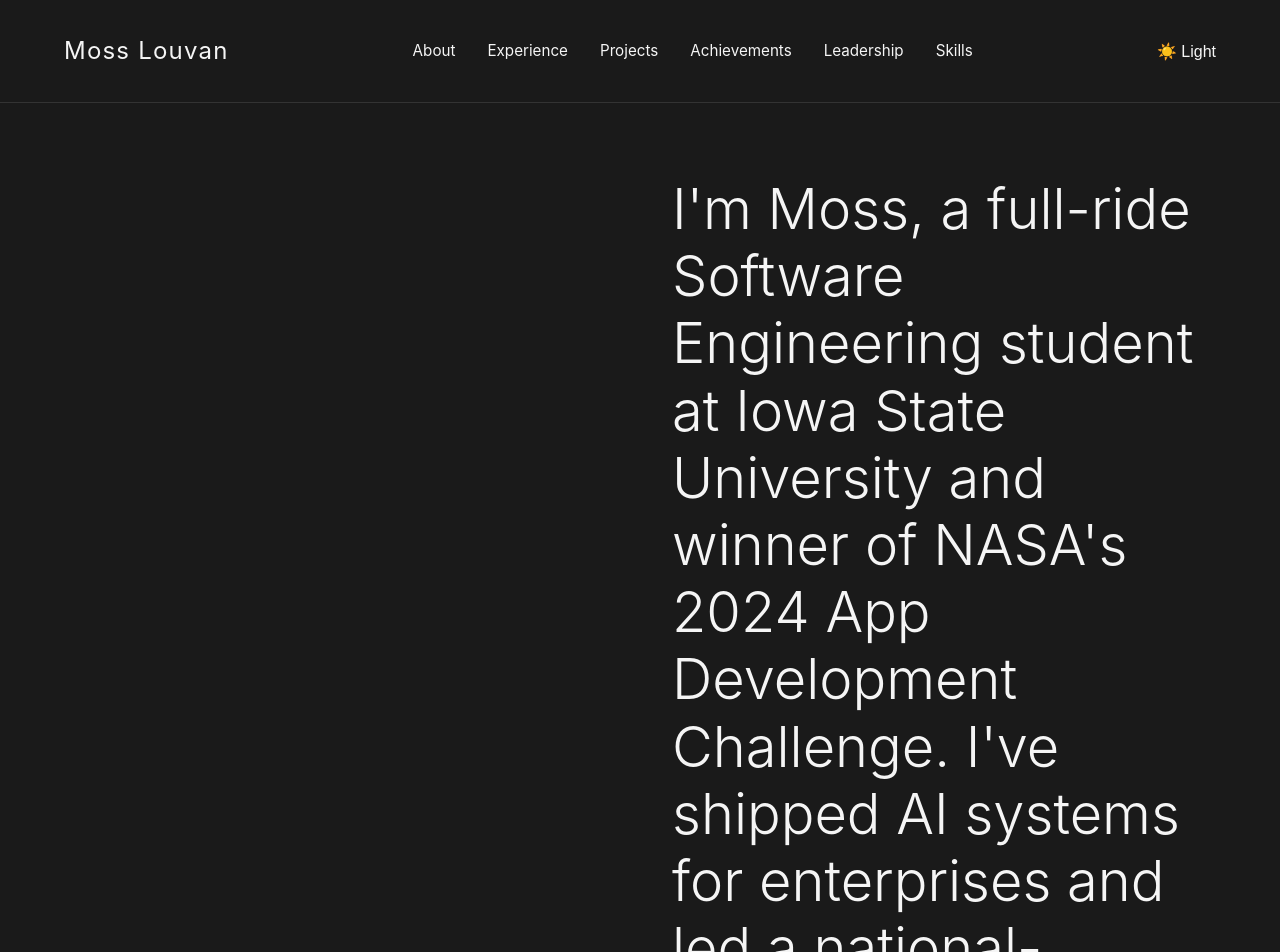
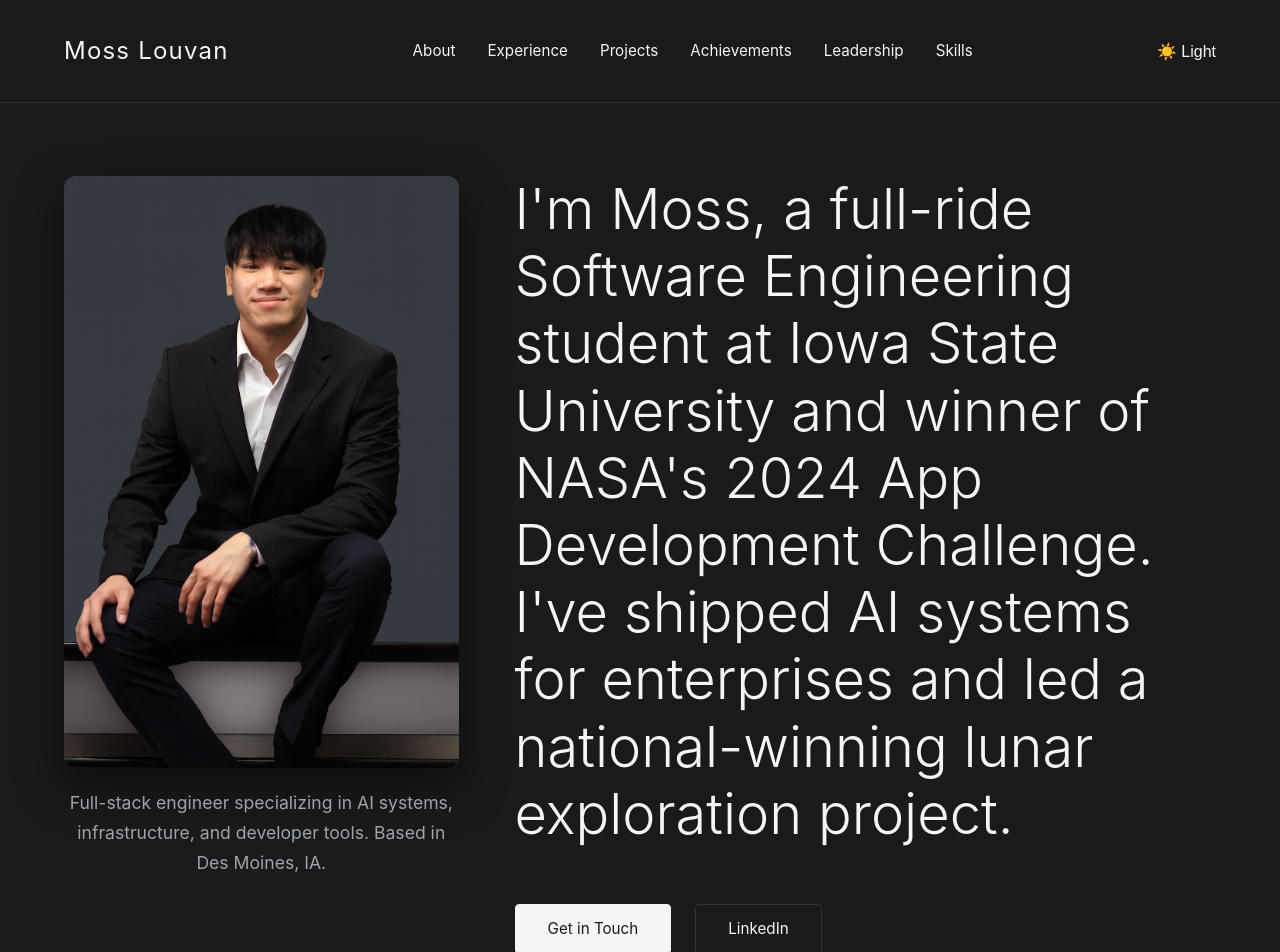
Before and after one commit to MossLouvan/MossLouvanPortfolio, a Next.js app: page / in a window 1280 px wide. Shown: the top 952 px of the page. Built offline with nearby package versions, Linux system fonts and the light colour scheme.

Commit message:
Added changes to the Gallery Grid

```diff
--- a/app/globals.css
+++ b/app/globals.css
@@ -63,11 +63,7 @@ body {
 .profile-card {
   display: flex;
   align-items: center;
-  gap: 0;
-}
-
-.profile-avatar {
-  display: none;
+  gap: 0.75rem;
 }
 
 .profile-name {
@@ -118,24 +114,65 @@ body {
   opacity: 0.6;
 }
 
-/* Hero Section */
+/* =========================
+   Hero Section
+   ========================= */
+
 .hero-banner {
-  display: grid;
-  grid-template-columns: 1fr 1fr;
-  gap: 4rem;
-  align-items: center;
   padding: 6rem 4rem;
   margin-top: 80px;
   max-width: 1400px;
   margin-left: auto;
   margin-right: auto;
   width: 100%;
-  background: transparent;
-  border: none;
-  box-shadow: none;
-  animation: none;
+  min-height: calc(100vh - 80px); /* fill most of the screen */
+  display: flex;
+  align-items: center;
 }
 
+.hero-inner {
+  display: grid;
+  grid-template-columns: minmax(0, 0.9fr) minmax(0, 1.6fr); /* left image, right text */
+  gap: 3.5rem;
+  width: 100%;
+  align-items: start;
+}
+
+/* left column: tall avatar + subtitle, centered */
+.hero-left {
+  display: flex;
+  flex-direction: column;
+  align-items: center;
+  gap: 1.25rem;
+}
+
+.hero-avatar {
+  width: 100%;
+  max-width: 420px;
+  height: auto;
+  border-radius: 0.75rem;
+  overflow: hidden;
+  box-shadow: 0 18px 45px rgba(0, 0, 0, 0.5);
+  background: var(--border);
+}
+
+.hero-avatar img {
+  width: 100%;
+  height: auto;
+  object-fit: contain;
+  display: block;
+}
+
+
+/* right column: title + buttons */
+.hero-copy {
+  max-width: 750px;
+  display: flex;
+  flex-direction: column;
+  justify-content: center;
+}
+
+/* title block – visually similar height to image */
 .hero-title {
   font-size: 3.5rem;
   font-weight: 300;
@@ -148,11 +185,14 @@ body {
   font-weight: 400;
 }
 
+/* subtitle centered under picture */
 .hero-subtitle {
   font-size: 1.1rem;
   color: var(--muted);
-  margin: 1rem 0;
+  margin: 0;
   line-height: 1.7;
+  text-align: center;
+  max-width: 26rem;
 }
 
 .hero-actions {
@@ -161,6 +201,7 @@ body {
   margin-top: 2rem;
 }
 
+/* Buttons */
 .btn {
   padding: 0.75rem 2rem;
   border: 1px solid var(--fg);
@@ -196,27 +237,10 @@ body {
   border: 1px solid var(--border);
 }
 
-/* Profile Image */
-.hero-banner::before {
-  content: '';
-}
+/* =========================
+   Sections
+   ========================= */
 
-.hero-banner > div:first-child {
-  width: 100%;
-  max-width: 400px;
-  aspect-ratio: 3/4;
-  background: linear-gradient(135deg, #000000, #333333);
-  border-radius: 0.5rem;
-  overflow: hidden;
-}
-
-.hero-banner > div:first-child img {
-  width: 100%;
-  height: 100%;
-  object-fit: cover;
-}
-
-/* Sections */
 .collapsible-section {
   border-top: 1px solid var(--border);
   padding: 4rem 4rem;
@@ -452,10 +476,14 @@ body {
   }
 
   .hero-banner {
+    padding: 3rem 2rem;
+    margin-top: 140px;
+    min-height: auto;
+  }
+
+  .hero-inner {
     grid-template-columns: 1fr;
-    padding: 3rem 2rem;
     gap: 2rem;
-    margin-top: 140px;
   }
 
   .hero-title {
--- a/app/layout.tsx
+++ b/app/layout.tsx
@@ -21,9 +21,7 @@ export const viewport: Viewport = {
 export default function RootLayout({ children }: { children: ReactNode }) {
   return (
     <html lang="en" suppressHydrationWarning>
-      <body>
-        {children}
-      </body>
+      <body>{children}</body>
     </html>
   );
 }
--- a/app/page.tsx
+++ b/app/page.tsx
@@ -103,16 +103,7 @@ export default function HomePage() {
           animate={{ opacity: 1, x: 0 }}
           transition={{ duration: 0.5 }}
         >
-          {mounted && (
-            <div
-              className="profile-avatar"
-              style={{
-                background: `url(/profile/avatar.jpg)`,
-                backgroundSize: "cover",
-                backgroundPosition: "center",
-              }}
-            />
-          )}
+
           <h1 className="profile-name">Moss Louvan</h1>
           <p className="profile-title">Software Engineer • Iowa State University</p>
         </motion.div>
@@ -144,19 +135,40 @@ export default function HomePage() {
           animate={{ opacity: 1, y: 0 }}
           transition={{ duration: 0.6 }}
         >
+          <div className="hero-inner">
+            {/* left: tall avatar + centered subtitle */}
+            <div className="hero-left">
+              <div className="hero-avatar">
+                {/* IMPORTANT: public/profile/avatar.png => /profile/avatar.png */}
+                <img src="/profile/avatar.png" alt="Moss Louvan" />
+              </div>
+              <p className="hero-subtitle">
+                Full-stack engineer specializing in AI systems, infrastructure, and developer tools.
+                Based in Des Moines, IA.
+              </p>
+            </div>
+
+            {/* right: title + buttons */}
+            <div className="hero-copy">
               <h1 className="hero-title">
-            I&apos;m Moss, a full-ride Software Engineering student at Iowa State University and winner of NASA&apos;s 2024 App Development Challenge. I&apos;ve shipped AI systems for enterprises and led a national-winning lunar exploration project.
+                I&apos;m Moss, a full-ride Software Engineering student at Iowa State University and
+                winner of NASA&apos;s 2024 App Development Challenge. I&apos;ve shipped AI systems
+                for enterprises and led a national-winning lunar exploration project.
               </h1>
-          <p className="hero-subtitle">
-            Full-stack engineer specializing in AI systems, infrastructure, and developer tools. Based in Des Moines, IA.
-          </p>
               <div className="hero-actions">
                 <a href="mailto:mosslouvan67@gmail.com" className="btn primary">
                   Get in Touch
                 </a>
-            <a href="https://www.linkedin.com/in/moss-louvan-4614682a4/" target="_blank" rel="noreferrer" className="btn ghost">
+                <a
+                  href="https://www.linkedin.com/in/moss-louvan-4614682a4/"
+                  target="_blank"
+                  rel="noreferrer"
+                  className="btn ghost"
+                >
                   LinkedIn
                 </a>
+              </div>
+            </div>
           </div>
         </motion.section>
 
@@ -193,7 +205,8 @@ export default function HomePage() {
               <h3>Iowa State University</h3>
               <p className="card-subtitle">B.S. Software Engineering · Full-Ride Scholar</p>
               <p className="card-body">
-                Pursuing Software Engineering with a focus on AI systems, large-scale tooling, and developer productivity.
+                Pursuing Software Engineering with a focus on AI systems, large-scale tooling, and
+                developer productivity.
               </p>
             </div>
 
@@ -201,7 +214,8 @@ export default function HomePage() {
               <h3>Virtual Campus High School</h3>
               <p className="card-subtitle">Valedictorian · Rank 1/143</p>
               <p className="card-body">
-                Graduated as valedictorian while working as a contracted AI engineer and leading a national NASA project.
+                Graduated as valedictorian while working as a contracted AI engineer and leading a
+                national NASA project.
               </p>
             </div>
           </div>
@@ -214,8 +228,8 @@ export default function HomePage() {
               <h3>NASA South Pole Lunar Exploration App</h3>
               <p className="card-subtitle">Lead Coder & Game Developer · Oct 2023 – Apr 2024</p>
               <p className="card-body">
-                Led development of an AI-assisted lunar rover simulator built on real geospatial data of the Moon&apos;s south
-                pole to support Artemis mission training.
+                Led development of an AI-assisted lunar rover simulator built on real geospatial data
+                of the Moon&apos;s south pole to support Artemis mission training.
               </p>
               <ul className="card-list">
                 <li>Won the national 2024 NASA App Development Challenge</li>
@@ -255,23 +269,24 @@ export default function HomePage() {
             <div className="card">
               <h3>Team Lead · NASA ADC Winners</h3>
               <p className="card-body">
-                Led a small, focused team to a national win in a NASA competition with over a hundred participating teams.
+                Led a small, focused team to a national win in a NASA competition with over a hundred
+                participating teams.
               </p>
             </div>
 
             <div className="card">
               <h3>Speaker & Presenter</h3>
               <p className="card-body">
-                Delivered talks for the Technology Association of Iowa and other organizations, translating complex systems
-                into clear language.
+                Delivered talks for the Technology Association of Iowa and other organizations,
+                translating complex systems into clear language.
               </p>
             </div>
 
             <div className="card">
               <h3>Mentor & STEM Advocate</h3>
               <p className="card-body">
-                Taught Python and problem-solving to elementary students and served as a panelist at a national STEM
-                conference in Washington, D.C.
+                Taught Python and problem-solving to elementary students and served as a panelist at a
+                national STEM conference in Washington, D.C.
               </p>
             </div>
           </div>
@@ -320,8 +335,7 @@ export default function HomePage() {
         <footer className="footer">
           <p>© {new Date().getFullYear()} Moss Louvan. All rights reserved.</p>
           <p>
-            Contact:{" "}
-            <a href="mailto:mosslouvan67@gmail.com">mosslouvan67@gmail.com</a> ·{" "}
+            Contact: <a href="mailto:mosslouvan67@gmail.com">mosslouvan67@gmail.com</a> ·{" "}
             <a href="tel:+15158039201">(515) 803-9201</a>
           </p>
         </footer>
```
Lines whose indentation alone changed are shown as unchanged.
